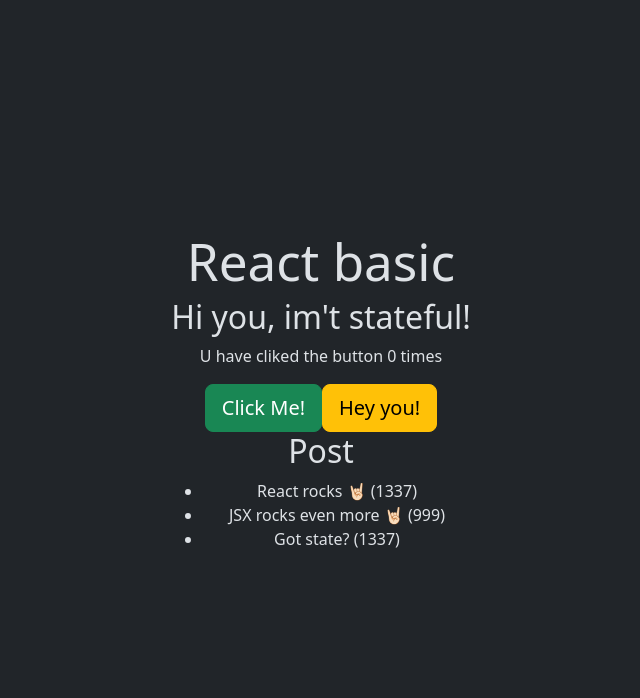
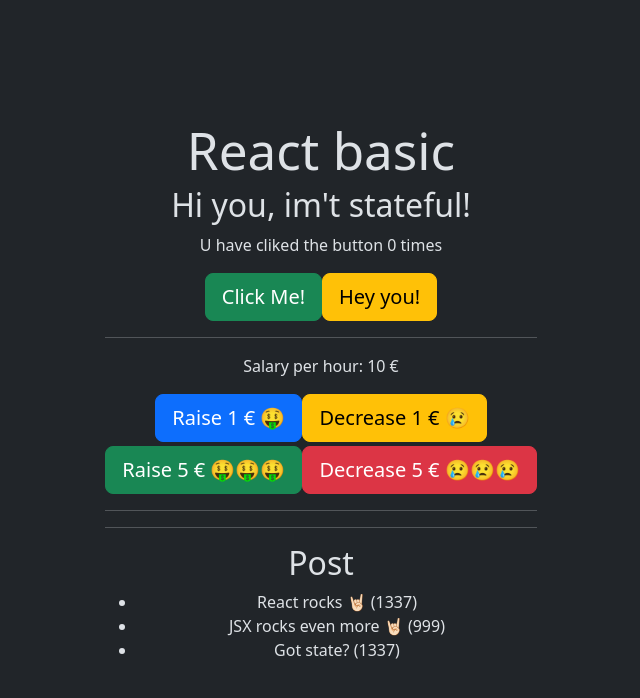
Before and after one commit to FiaNerd/react-lesson, a React (Vite) app in the folder 01-react-basics/: page / in a window 1280 px wide. Shown: the top 698 px of the page, without its empty margins (319-959 px from the left). Built offline with nearby package versions, Linux system fonts and the light colour scheme.

Commit message:
Add increase and decrease btn

```diff
--- a/01-react-basics/src/App.tsx
+++ b/01-react-basics/src/App.tsx
@@ -15,6 +15,8 @@ const App = () => {
     const [ msg, setMsg ] = useState<string>("Hi you, im't stateful!")
     const [ clicks, setClicks ] = useState<number>(0)
 
+
+
     // Behöver sätta en Array of Post
     const [ post, setPost ] = useState<Post[]>([
         { title: "React rocks 🤘🏻", likes: 1337 },
@@ -28,13 +30,22 @@ const App = () => {
     // ]) // Det är helt ok med vanliga variabler om man inte vill att dem ska överleva rendeingarna
 
 
+    const handleBtnClick = () => {
+        setClicks(clicks + 1)
+    }
 
     // let msg = 'Welcome to my application'
     // console.log(msg);
 
-    const handleBtnClick = () => {
-        setClicks(clicks + 1)
+
+
+    const [ salary, setSalary ] = useState(10)
+
+    const handleChangeSalary = (amount: number) => {
+        setSalary(salary + amount)
+
     }
+
 
   return (
     <div className="App">
@@ -45,6 +56,33 @@ const App = () => {
         <button className='btn btn-success btn-lg' onClick={handleBtnClick}> Click Me!</button>
 
         <button className='btn btn-warning btn-lg' onClick={() => {setMsg("Hey you")}}> Hey you!</button>
+
+        <hr/>
+        <p>Salary per hour: {salary} &euro;</p>
+
+			<div className="buttons">
+				<div className="mb-1">
+					<button
+						className="btn btn-primary btn-lg"
+					onClick={() => handleChangeSalary (+ 1)}>Raise 1 &euro; 🤑</button>
+					<button
+						className="btn btn-warning btn-lg"
+                        onClick={() => handleChangeSalary( - 1)}>Decrease 1 &euro; 😢</button>
+				</div>
+
+				<div className="mb-1">
+					<button
+						className="btn btn-success btn-lg"
+                        onClick={() => handleChangeSalary( + 5)}>Raise 5 &euro; 🤑🤑🤑</button>
+					<button
+						className="btn btn-danger btn-lg"
+                        onClick={() => handleChangeSalary( - 5)}>Decrease 5 &euro; 😢😢😢</button>
+				</div>
+			</div>
+
+			<hr />
+
+        <hr />
 
         <h2>Post</h2>
         <ul>
```
Also changed, not shown: 01-react-basics/src/index.css (indentation only).
